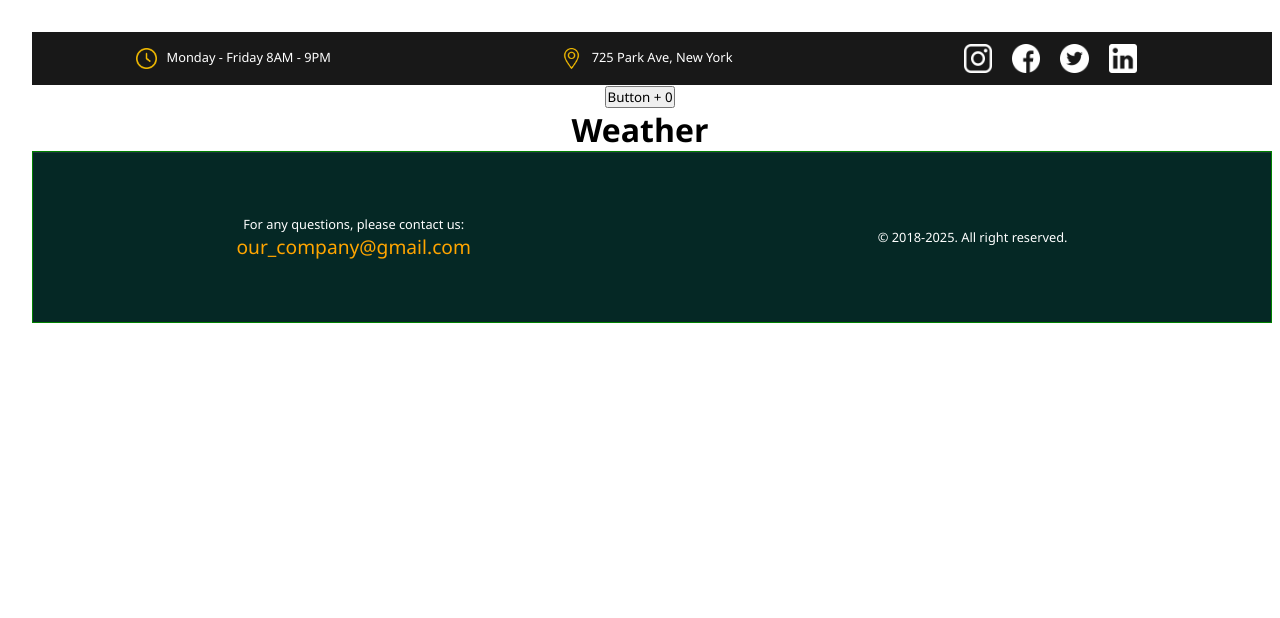
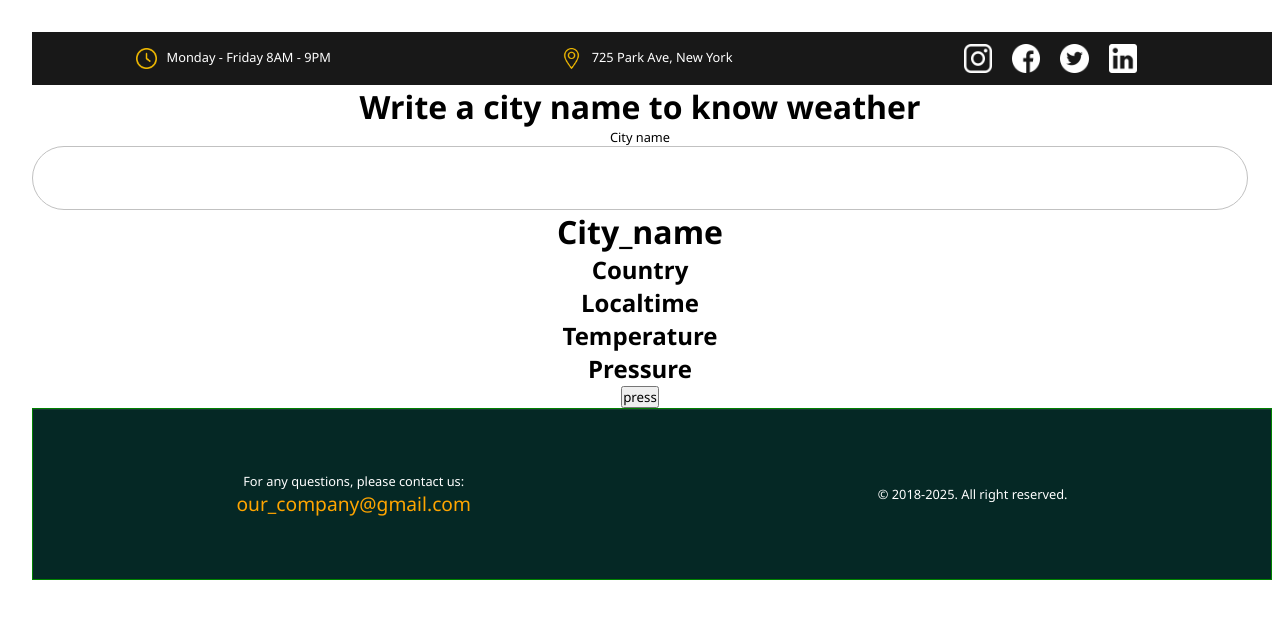
Before and after one commit to ViktorDJAN/graduationGb, a React (Vite) app: page /weather in a window 1280 px wide. Shown: the top 618 px of the page. Built offline with nearby package versions, Linux system fonts and the light colour scheme; no server answers.

Commit message:
weather getting data by api functional is done

```diff
--- a/src/components/PageSection2.jsx
+++ b/src/components/PageSection2.jsx
@@ -3,18 +3,9 @@ import "../styles/PageSection2.css";
 const PageSection2 =  () => {
 
 
-    // const getRequestConfig = {
-    //         access_key: "dd014c8909b905da041180615d04b08b",
-    //         query: "Moscow",
-    // }
-    // const res =  axios.get('http://api.weatherstack.com/current', { params: getRequestConfig});
-    //
-    // res.then((res) => {
-    //     console.log(res.data.location.name);})
-
 
     return (
-        <div className={"page_section_container"}>
+        <div className={"page_section_container_type2"}>
             <div className="services_grid">
                 <div className="cell cell_1"><a href="/weather">Weather</a></div>
                 <div className="cell cell_2">Sports</div>
--- a/src/pages/WeatherPage.jsx
+++ b/src/pages/WeatherPage.jsx
@@ -1,92 +1,64 @@
 import Header from "../components/Header.jsx";
 import Footer from "../components/Footer.jsx";
-import {useState} from "react";
+import "../styles/Registration.css";
 import axios from "axios";
 
 const WeatherPage = () => {
-    const [state, setState] = useState({});
-    const [count, setCount] = useState(0);
 
-    const URL_API = "https://api.nasa.gov/insight_weather/";
-    const PARAMS = "api_key=hVe4GzjvMd6RyehXhF3fkB3nrdoEpdzDIOvFyGrS&feedtype=json&ver=1.0";
-
-
-    const getRequestConfig = {
-        access_key: "dd014c8909b905da041180615d04b08b",
-        query: "Moscow",
+    /**
+     *   Remote API we use  http://api.weatherapi.com/v1/current.json?key=fe0fc1a2703a4407b00200425251201&q=Moscow&aqi=no
+     */
+    const requestConfigs = {
+        key: "fe0fc1a2703a4407b00200425251201",
+        query: "",
+        aqi: "no",
     }
 
-
-    // 1 Axios usage , async
-    const res = axios.get('http://api.weatherstack.com/current', {params: getRequestConfig});
-    res.then((res) => {
-        setState(res.data)
-    }).catch((err) => {
-        console.log(err)
-    })
-    //________________________________________________
-
-
-    // 2 Ordinary XHMHttpRequest
-    const xhr = new XMLHttpRequest();
-    xhr.open("GET", URL_API + "?" + PARAMS, true);
-    // onload is an event occurring when got eny response from server
-    xhr.onload = function () {
-        if (xhr.status === 200) {
-            console.log(xhr.response);
-        } else {
-            console.log(xhr.status + " " + xhr.responseText);
-        }
-    }
-    //  xhr.send();
-   //_____________________________________________________________________________________
-
-    // 3 Promise usage
-    // function makeHttpRequest(method, url) {
-    //     return new Promise((resolve, reject) => {
-    //         var xhr = new XMLHttpRequest();
-    //         xhr.open(method, url);
-    //         xhr.onload = function () {
-    //             if (xhr.status === 200) {
-    //                 resolve(xhr.response);
-    //             } else {
-    //                 reject(xhr.response);
-    //             }
-    //         }
-    //         xhr.send();
-    //     })
-    // }
-
-    // makeHttpRequest("GET", "https://api.weatherstack.com/current" + "?" + params)
-    //     .then(function (data) {
-    //         console.log(data);
-    //     })
-    //     .catch(function (error) {
-    //         console.log(error)
-    //     })
-
-    //4.
-
-
-
-
-
-
-    //  Main logic of Components is below
-    function handleBtn1() {
-        setCount(count + 1);
-
-    xhr.send();
-        console.log(xhr.response);
+    async function getApi(configParams) {
+        return axios.get('http://api.weatherapi.com/v1/current.json', {params: configParams});
     }
 
+    async function showData() {
+        console.log("Pressed")
+        const inputFieldEl = document.getElementById("city_name_input");
+        console.log(inputFieldEl.value)
+        requestConfigs.query = inputFieldEl.value;
+        console.log(requestConfigs)
+        const gottenObj = await getApi(requestConfigs); // getting asynchronously json from remote api and assign it to the variable
+        console.log(gottenObj)
+
+        inputFieldEl.value = ""; // make it empty
+        const h1_el_city_name_field = document.getElementById("city_name_h1");
+        const h2_el_country_field = document.getElementById("country_h2");
+        const h2_el_local_time_field = document.getElementById("localtime_h2");
+        const h2_el_temperature_field = document.getElementById("temperature_h2");
+        const h2_el_pressure_field = document.getElementById("pressure_h2");
+
+        h1_el_city_name_field.innerHTML = gottenObj.data.location.name;
+        h2_el_country_field.innerHTML = gottenObj.data.location.country;
+        h2_el_local_time_field.innerHTML = gottenObj.data.location.localtime;
+        h2_el_temperature_field.innerHTML = gottenObj.data.current.temp_c;
+        h2_el_pressure_field.innerHTML = gottenObj.data.current.pressure_mb;
+    }
 
     return (
         <div>
             <Header/>
-            <button onClick={handleBtn1}>Button + {count}</button>
-
-            <h1>Weather</h1>
+            <h1>Write a city name to know weather</h1>
+            <div className="city_input">
+                <div>
+                    <p className={"text_row_p"}>City name</p>
+                </div>
+                <input className={"ordinary_input"} id={"city_name_input"} type="text"/>
+            </div>
+            <div className="city_data_block">
+                <h1 className="city_h1" id={"city_name_h1"}>City_name</h1>
+                <h2 className="city_info_field_h2" id={"country_h2"}>Country</h2>
+                <h2 className="city_info_field_h2" id={"localtime_h2"}>Localtime</h2>
+                <h2 className="city_info_field_h2" id={"temperature_h2"}>Temperature</h2>
+                <h2 className="city_info_field_h2" id={"pressure_h2"}>Pressure</h2>
+            </div>
+            <button onClick={showData}>press</button>
             <Footer/>
 
         </div>
--- a/src/styles/PageSection.css
+++ b/src/styles/PageSection.css
@@ -5,7 +5,7 @@
 .page_section_container {
     min-width: 1240px;
 
-    background-image: linear-gradient(rgb(12 163 238 / 50%), rgb(0 0 0 / 30%));
+    background-image: linear-gradient(rgb(12 163 238 / 50%), rgb(0 0 0 / 30%)), url(src/assets/page_section1_bg.jpeg);
     -webkit-background-size: cover;
     -moz-background-size: cover;
     -o-background-size: cover;
--- a/src/styles/PageSection2.css
+++ b/src/styles/PageSection2.css
@@ -1,5 +1,5 @@
 
-.page_section_container {
+.page_section_container_type2 {
     min-width: 1240px;
 
     background-image: linear-gradient(rgb(12 163 238 / 50%), rgb(0 0 0 / 30%));
--- a/src/styles/Registration.css
+++ b/src/styles/Registration.css
@@ -39,3 +39,15 @@
 .home_link_div{
     margin-bottom: 2%;
 }
+
+.city_input{
+
+    width: 100%;
+
+}
+
+#city_name_input{
+    font-size: 3vw;
+
+    height: 5vw;
+}
```
